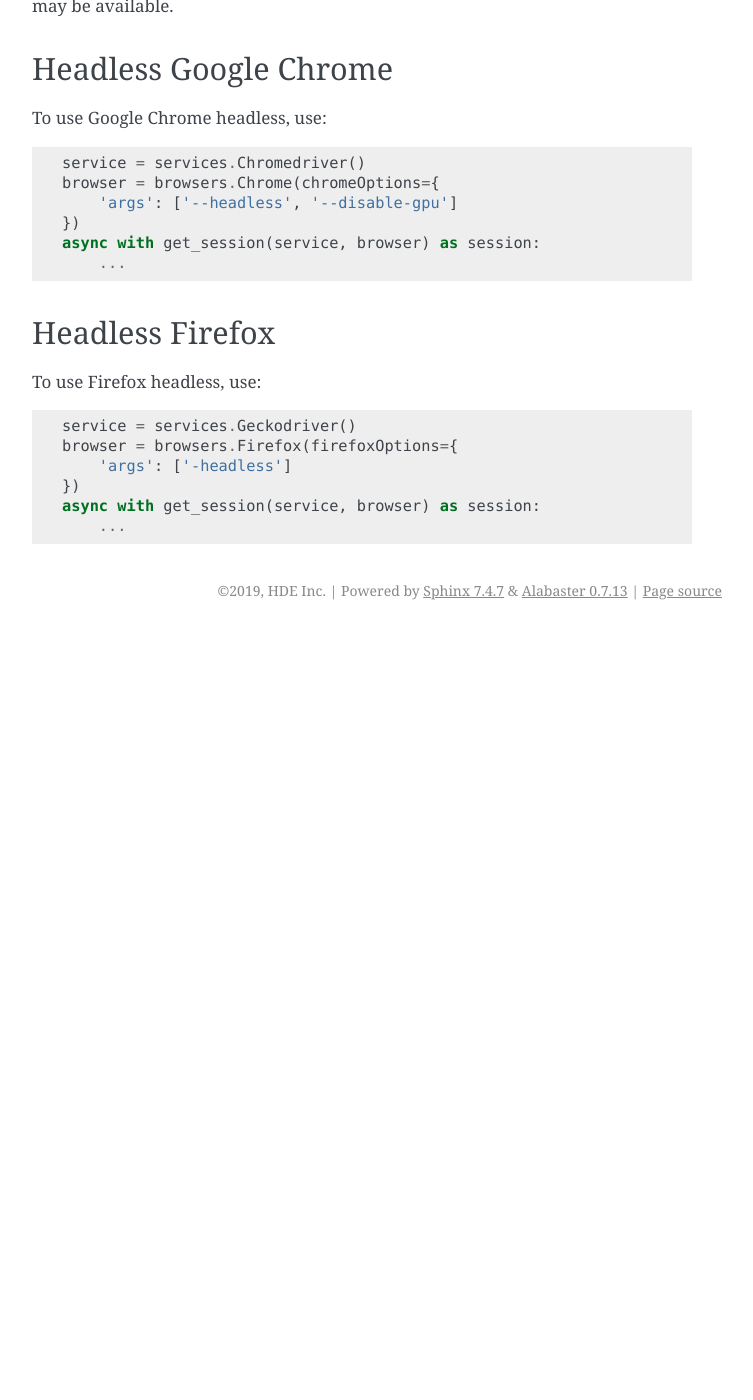
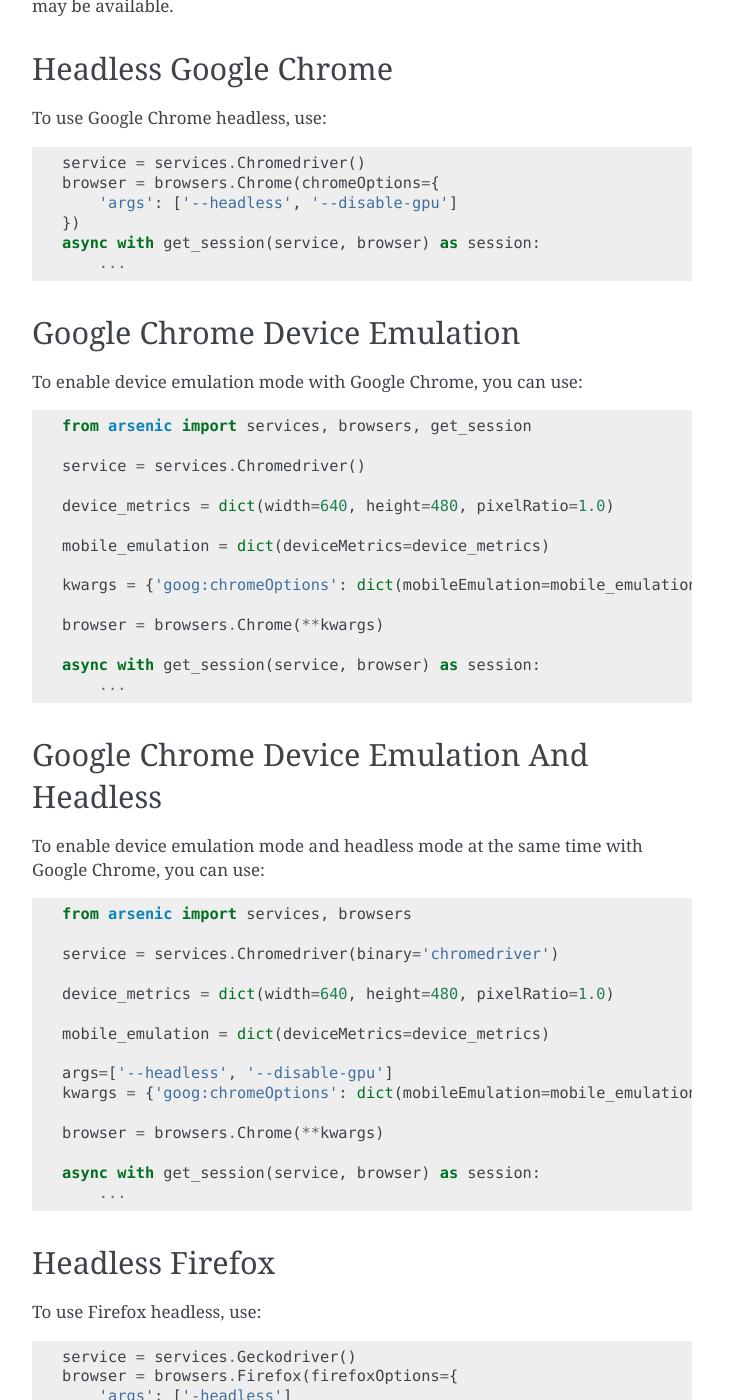
Before and after one commit to HENNGE/arsenic, a Sphinx documentation site: the page built from docs/reference/supported-browsers.rst, in a window 1280 px wide and 1400 px high, scrolled down 564 px. Shown: the whole window, without its empty margins (388-1141 px from the left). Built offline with Sphinx 7.4.7, drawn with Linux system fonts in a browser that asks for light colours; before the commit the page ends 1194 px from its top, so only the background shows below that; some of the changed text lies outside the part shown.

Commit message:
add google chrome device emulation recipe to docs

```diff
--- a/docs/reference/supported-browsers.rst
+++ b/docs/reference/supported-browsers.rst
@@ -44,6 +44,50 @@ To use Google Chrome headless, use::
         ...
 
 
+Google Chrome Device Emulation
+******************************
+
+To enable device emulation mode with Google Chrome, you can use::
+
+    from arsenic import services, browsers, get_session
+
+    service = services.Chromedriver()
+
+    device_metrics = dict(width=640, height=480, pixelRatio=1.0)
+
+    mobile_emulation = dict(deviceMetrics=device_metrics)
+
+    kwargs = {'goog:chromeOptions': dict(mobileEmulation=mobile_emulation)}
+
+    browser = browsers.Chrome(**kwargs)
+
+    async with get_session(service, browser) as session:
+        ...
+
+
+Google Chrome Device Emulation And Headless
+*******************************************
+
+To enable device emulation mode and headless mode at the same time with Google Chrome, you can use::
+
+
+    from arsenic import services, browsers
+
+    service = services.Chromedriver(binary='chromedriver')
+
+    device_metrics = dict(width=640, height=480, pixelRatio=1.0)
+
+    mobile_emulation = dict(deviceMetrics=device_metrics)
+
+    args=['--headless', '--disable-gpu']
+    kwargs = {'goog:chromeOptions': dict(mobileEmulation=mobile_emulation, args=args)}
+
+    browser = browsers.Chrome(**kwargs)
+
+    async with get_session(service, browser) as session:
+        ...
+
+
 Headless Firefox
 ****************
 
```
